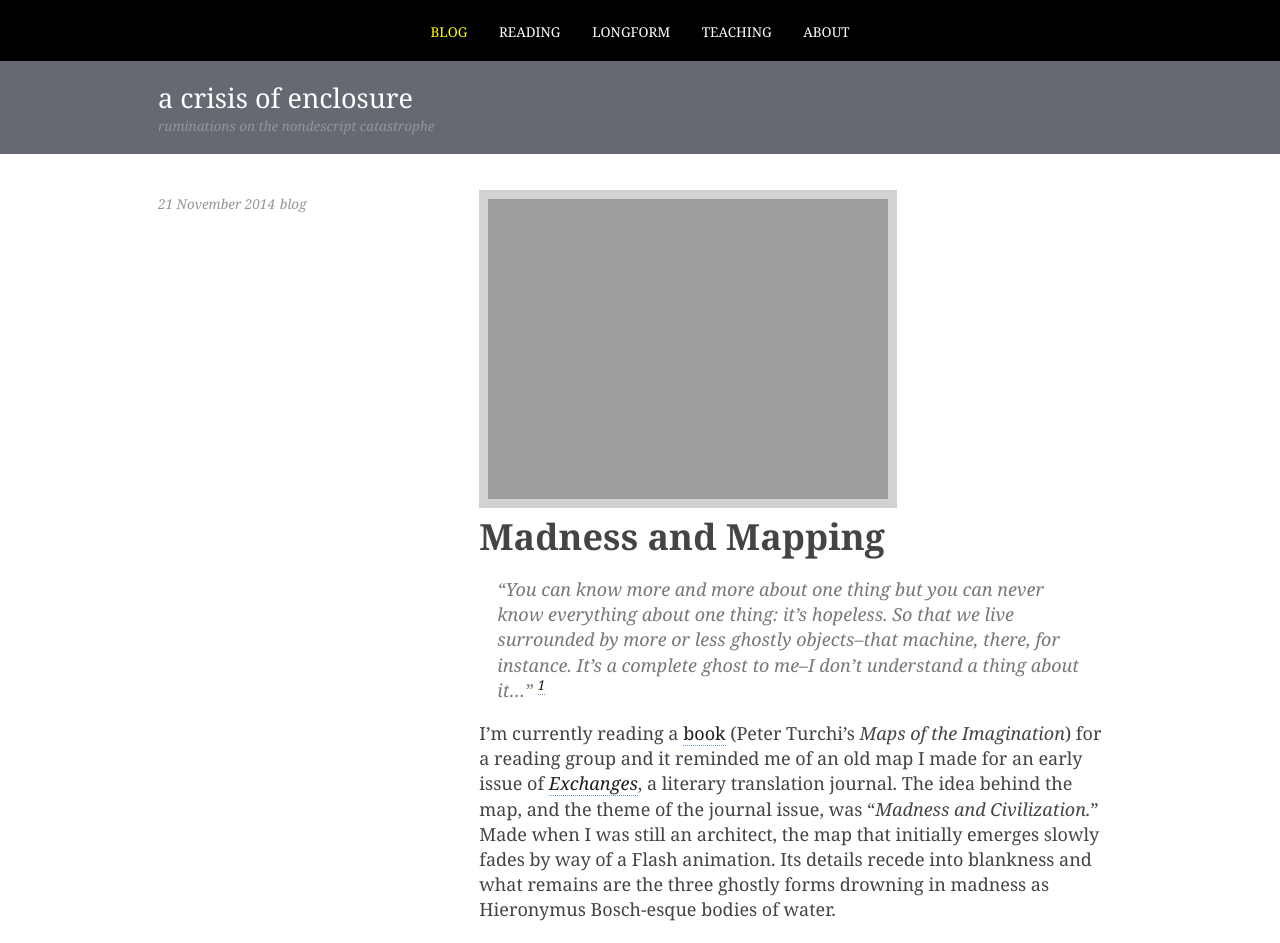
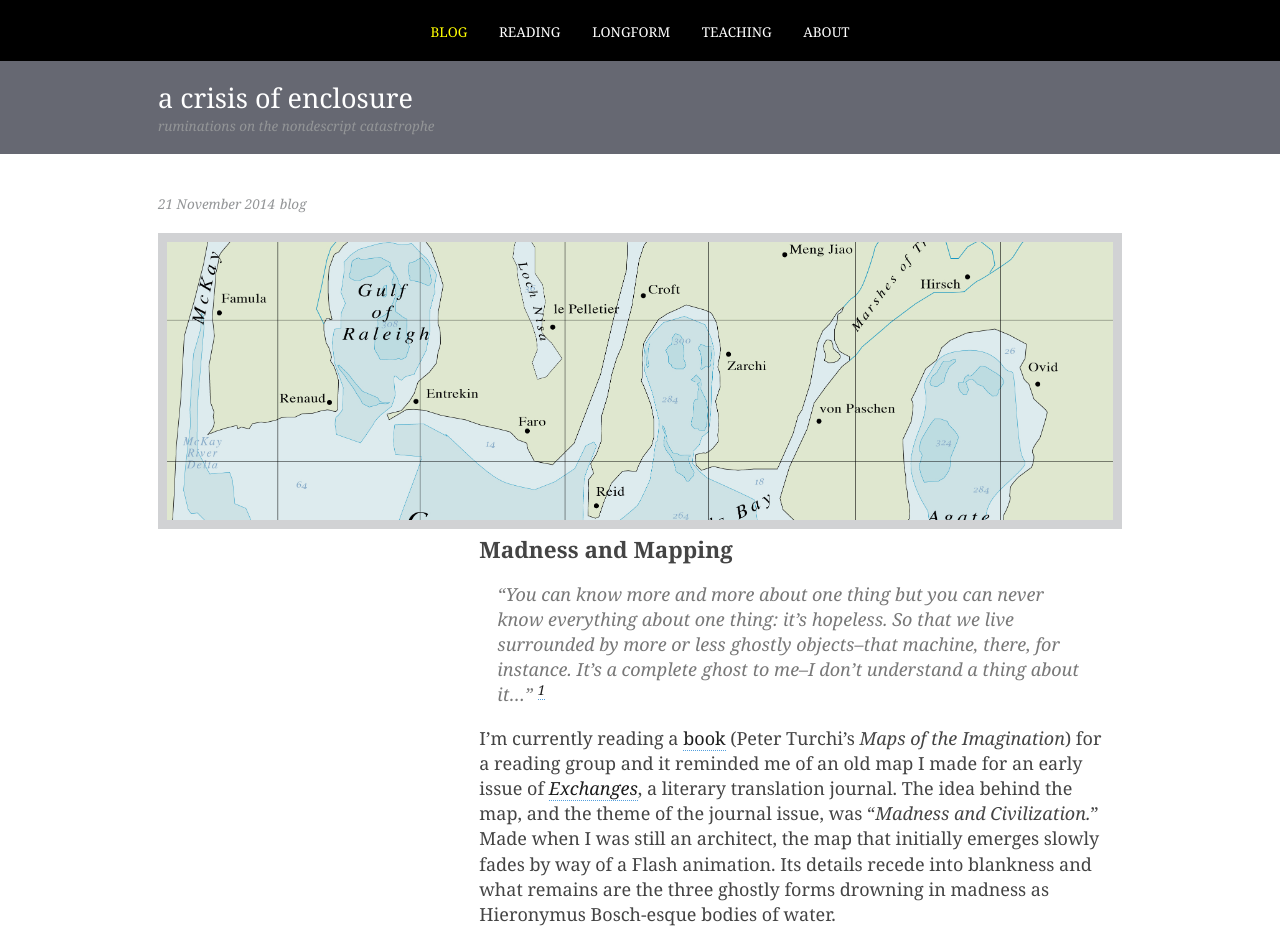
Before and after one commit to nisaface/nisaface.github.io, a Jekyll site: the page built from _posts/2014-11-21-exchanges-map.md, in a window 1280 px wide. Shown: the top 943 px of the page. Built offline with Jekyll 4.4.1, drawn with Linux system fonts in a browser that asks for light colours; grey boxes are pictures that could not be loaded.

Commit message:
small changes to post

```diff
--- a/_posts/2014-11-21-exchanges-map.md
+++ b/_posts/2014-11-21-exchanges-map.md
@@ -2,13 +2,15 @@
 layout: post
 title: "Madness and Mapping"
 category: blog
-image: exchange-map.jpg
+image: exchange-map-small.jpg
 ---
 > "You can know more and more about one thing but you can never know everything about one thing: it's hopeless. So that we live surrounded by more or less ghostly objects--that machine, there, for instance. It’s a complete ghost to me--I don’t understand a thing about it..." [^1]
 
 <!-- more -->
 
 I'm currently reading a [book](http://www.amazon.com/gp/product/1595340416/ref=oh_aui_detailpage_o00_s00?ie=UTF8&psc=1) (Peter Turchi's *Maps of the Imagination*) for a reading group and it reminded me of an old map I made for an early issue of [*Exchanges*](http://exchanges.uiowa.edu/), a literary translation journal. The idea behind the map, and the theme of the journal issue, was "*Madness and Civilization.*" Made when I was still an architect, the map that initially emerges slowly fades by way of a Flash animation. Its details recede into blankness and what remains are the three ghostly forms drowning in madness as Hieronymus Bosch-esque bodies of water.
+
+![map](/img/exchange-map.jpg)
 
 > "Perhaps our ultimate blank is the space between reader and writer--or, more accurately, the space between the story we create and the and send out to the world and the story each reader perceives." [^2]
 
--- a/css/style.css
+++ b/css/style.css
@@ -685,7 +685,7 @@
 
 .post-title {
   margin-top: 0;
-  font-size: 2em;
+  font-size: 1.25em;
   max-width: 17.5em;
   margin: 0 auto;
 }
```
Also changed, not shown: _posts/2010-01-06-reassembling_the_social_part_1.md (+1 -0 lines), img/exchange-map-small.jpg (added).
